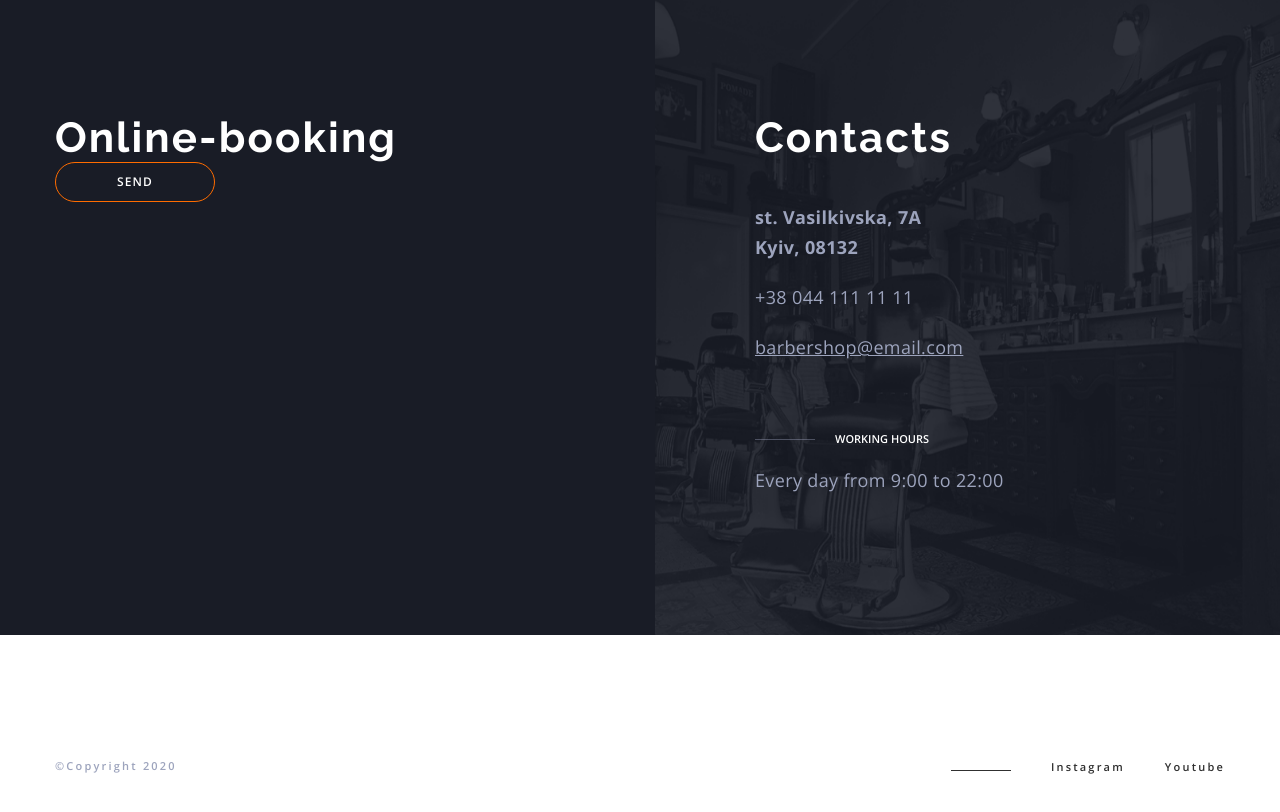
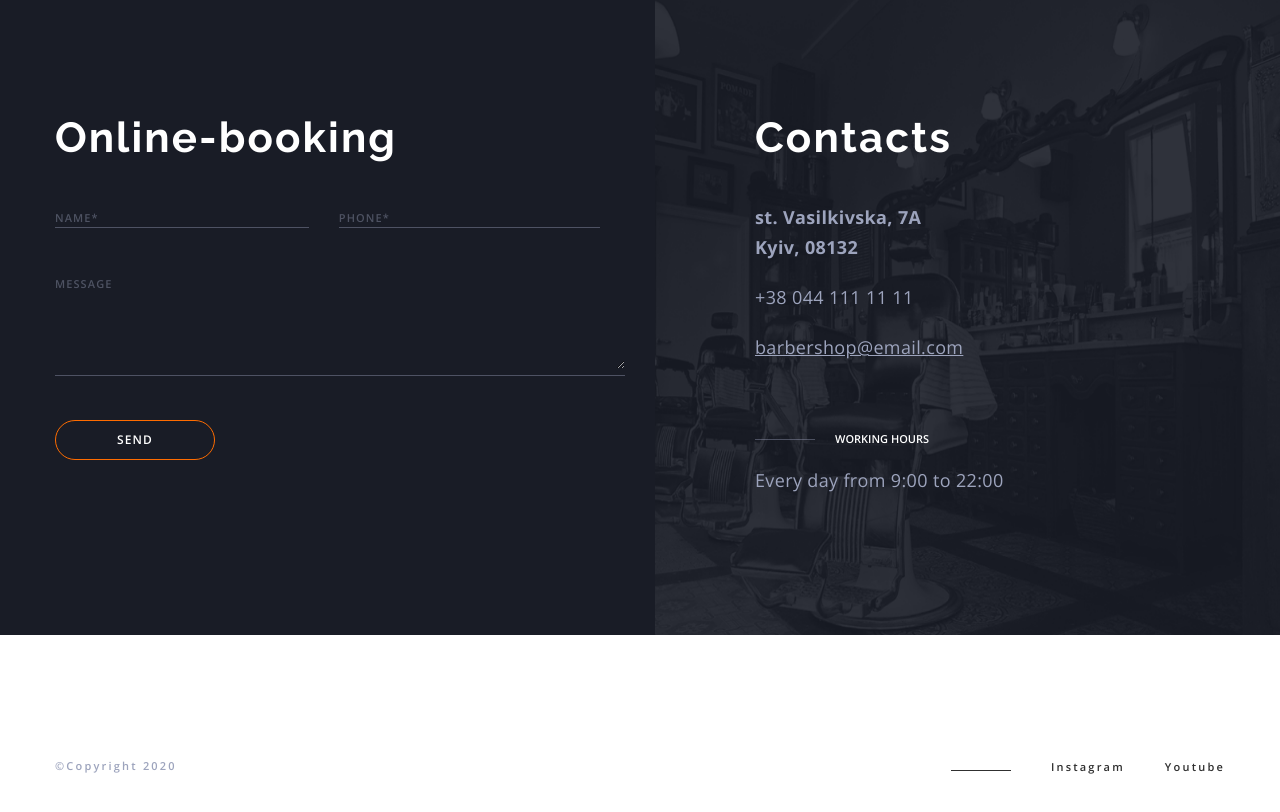
Before and after one commit to IgorJurievic/goit-barbershop, a plain HTML site: page index.html in a window 1280 px wide. Shown: the part 4180-4992 px from the top of the page. Drawn offline with nearby package versions, Linux system fonts and the light colour scheme.

Commit message:
add-online

```diff
--- a/index.html
+++ b/index.html
@@ -459,7 +459,48 @@
         <div class="container">
           <section class="online section">
             <h2 class="online-title section-title">Online-booking</h2>
-            <button type="button" class="online-btn btn">Send</button>
+            <form class="contacts-form">
+              <div class="contacts-form-top">
+                <div class="contacts-field">
+                  <label for="user-name" class="contacts-label"
+                    ><span>Name*</span></label
+                  >
+                  <input
+                    type="text"
+                    name="user-name"
+                    class="contacts-input"
+                    id="user-name"
+                    required
+                  />
+                </div>
+                <div class="contacts-field">
+                  <label for="user-tel" class="contacts-label"
+                    ><span>Phone*</span></label
+                  >
+                  <input
+                    type="tel"
+                    name="user-tel"
+                    class="contacts-input"
+                    id="user-tel"
+                    required
+                  />
+                </div>
+              </div>
+              <div class="contacts-form-bottom">
+                <div class="contacts-field">
+                  <label for="user-message" class="contacts-label"
+                    >Message</label
+                  >
+                  <textarea
+                    name="user-message"
+                    id="user-message"
+                    rows="10"
+                    class="contacts-textarea"
+                  ></textarea>
+                </div>
+              </div>
+              <button type="button" class="online-btn btn">Send</button>
+            </form>
           </section>
           <!-- -----------CONTACTS------------- -->
           <section class="contacts section">
--- a/styles/styles.css
+++ b/styles/styles.css
@@ -668,8 +668,59 @@ body {
   color: var(--white-text-color);
 }
 
+.contacts-form {
+  display: flex;
+  flex-direction: column;
+  margin-bottom: 44px;
+}
+
+.contacts-form-top {
+  display: flex;
+  gap: 30px;
+  min-width: 270px;
+  margin-top: 44px;
+}
+
+.contacts-form-bottom {
+  display: flex;
+  margin-top: 44px;
+}
+
+.contacts-field {
+  background-color: transparent;
+  border-bottom: solid 1px rgba(157, 164, 189, 0.4);
+}
+
+.contacts-input:hover,
+.contacts-input:focus {
+  color: var(--brand-clor);
+  border-bottom: solid 1px var(--brand-clor);
+}
+
+.contacts-label {
+  font-weight: 600;
+  font-size: 11px;
+  letter-spacing: 0.1em;
+  text-transform: uppercase;
+  color: rgba(157, 164, 189, 0.4);
+}
+
+.contacts-input {
+  border: none;
+  background-color: transparent;
+}
+
+.contacts-textarea {
+  width: 570px;
+  height: 76px;
+  background-color: transparent;
+  border: none;
+}
+
 .online-btn {
   color: var(--white-text-color);
+  width: 160px;
+  margin-top: 44px;
 }
 
 /* -----CONTACRS----- */
```
